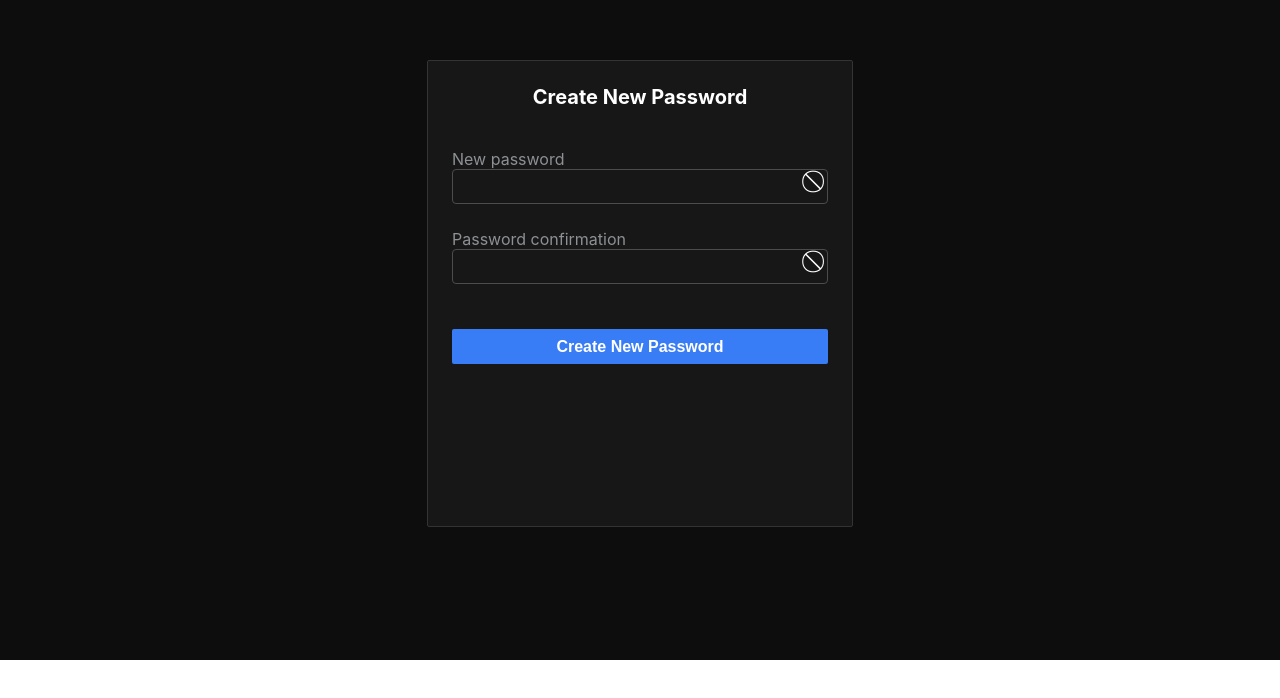
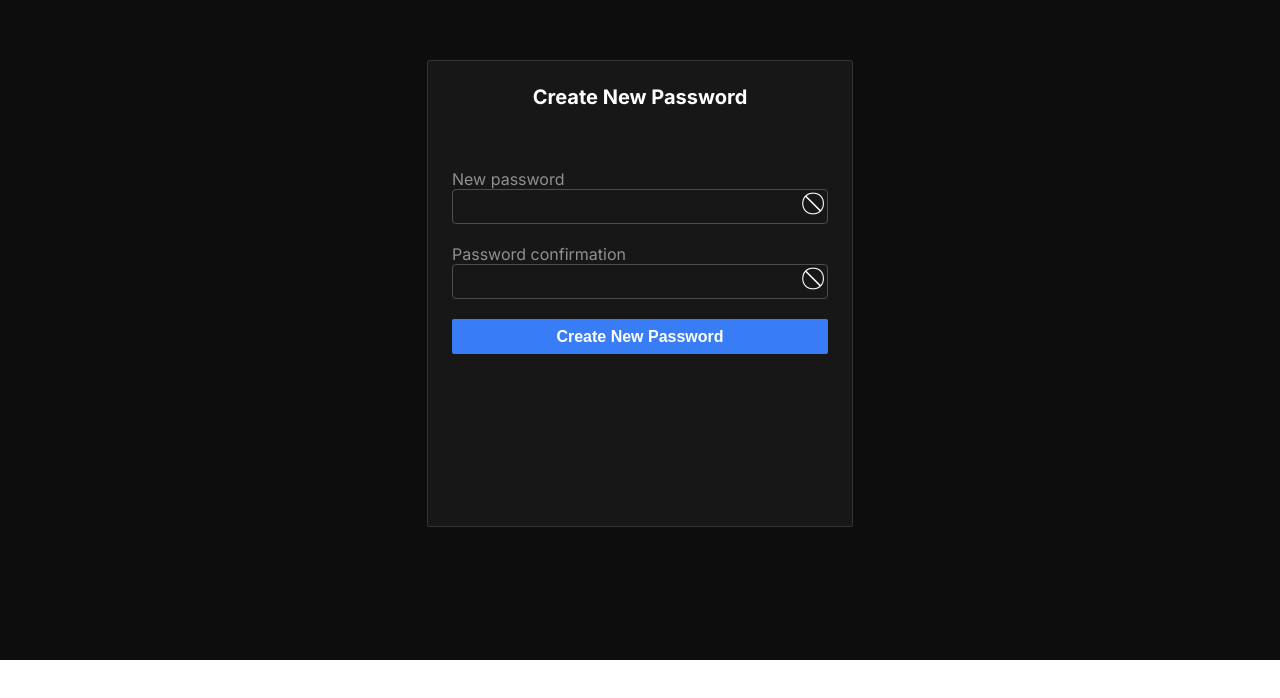
Before and after one commit to FightersForJustice/inctagram, a Next.js app: page /auth/new-password in a window 1280 px wide. Shown: the top 698 px of the page. Built offline with nearby package versions, Linux system fonts and the light colour scheme.

Commit message:
refactor: change structure of common inputs

```diff
--- a/components/auth/NewPassword/NewPassword.tsx
+++ b/components/auth/NewPassword/NewPassword.tsx
@@ -1,7 +1,7 @@
 import { ChangeEvent, useState, FC, PropsWithChildren } from 'react'
 import { useForm, SubmitHandler } from 'react-hook-form'
 import style from '@/components/auth/Login/LoginForm.module.css'
-import { StyledInputPassword } from '../../common/Inputs/Inputs'
+import { PasswordInput } from '../../common/Inputs/Inputs'
 
 interface IFormInput {
   password: string
@@ -30,10 +30,7 @@ const NewPassword: FC<PropsWithChildren<{}>> = ({ children }) => {
         <h1 style={{ color: 'white', fontWeight: '700', fontSize: '20px' }}>Create New Password</h1>
         <form className={style.FormRoot} style={{ marginTop: '40px' }} onSubmit={handleSubmit(onSubmit)}>
           <div style={{ position: 'relative', marginTop: '20px' }}>
-            <label style={{ color: '#8d9094', position: 'absolute', top: '-20px', left: '0px' }}>
-              New password
-            </label>
-            <StyledInputPassword
+            <PasswordInput
               validation={{
                 ...register('password', {
                   required: true,
@@ -45,11 +42,11 @@ const NewPassword: FC<PropsWithChildren<{}>> = ({ children }) => {
                 })
               }}
               id="password"
+              label='New password'
             />
           </div>
           <div style={{ position: 'relative', marginTop: '20px' }}>
-            <label style={{ color: '#8d9094', position: 'absolute', top: '-20px', left: '0px' }}> Password confirmation</label>
-            <StyledInputPassword
+            <PasswordInput
               validation={{
                 ...register('confirmPassword', {
                   required: true,
@@ -61,6 +58,7 @@ const NewPassword: FC<PropsWithChildren<{}>> = ({ children }) => {
                 })
               }}
               id="confirmPassword"
+              label='Password confirmation'
             />
           </div>
           <div style={{ color: '#8d9094' }}>
--- a/components/common/Inputs/Inputs.module.scss
+++ b/components/common/Inputs/Inputs.module.scss
@@ -1,15 +1,58 @@
-@import url('https://fonts.googleapis.com/css2?family=Inter:wght@100;200;300;400;500;600;700;800;900&display=swap'); /*  ?  */
+@import url('https://fonts.googleapis.com/css2?family=Inter:wght@100;200;300;400;500;600;700;800;900&display=swap');
+/*  ?  */
 
-.mainInput {
+
+.FormField {
   display: flex;
+  align-items: baseline;
+  justify-content: space-between;
+  padding-bottom: 25px;
+}
+
+.Input {
+  width: 100%;
+  display: inline-flex;
+  align-items: center;
   justify-content: center;
-  color: #fff;
+  border-radius: 4px;
+  border: 1px solid var(--dark-100, #4c4c4c);
+  font-size: 15px;
+  color: white;
+  background-color: var(--black-a5);
+  box-shadow: 0 0 0 1px var(--black-a9);
+}
+
+.Input:hover {
+  box-shadow: 0 0 0 1px black;
+}
+
+.Input:focus {
+  box-shadow: 0 0 0 2px black;
+}
+
+.Input::selection {
+  background-color: var(--black-a9);
+  color: white;
+}
+
+.Input {
+  padding: 0 10px;
+  height: 35px;
+  line-height: 1;
+}
+
+.Label {
+  font-family: 'Inter';
+  float: left;
+  color: #8d9094;
   font-size: 16px;
-  font-family: Inter;
-  background: var(--primary-500, #397df6);
-  border: 1px solid #4c4c4c;
-  border-radius: 2px;
-  width: 330px;
-  padding: 8px 11px;
+  font-weight: 400;
+}
+
+.EyeButton {
+  position: absolute;
+  right: 10px;
+  font-size: 22px;
+  color: white;
   cursor: pointer;
 }
--- a/components/common/Inputs/Inputs.tsx
+++ b/components/common/Inputs/Inputs.tsx
@@ -1,34 +1,26 @@
-import style from '@/components/auth/Login/LoginForm.module.css'
+import style from './Inputs.module.scss'
 import { useState } from 'react'
 
-interface IStyledInputProps extends React.HTMLAttributes<HTMLInputElement> {
+interface IMainInputProps extends React.HTMLAttributes<HTMLInputElement> {
   validation?: object
   type?: string
+  label?: string
 }
 
-const StyledInput: React.FC<IStyledInputProps> = ({ validation, ...props }) => {
-  return <div className={style.FormField} style={{ position: 'relative' }} >
-    <input className={style.Input}  {...props} {...validation} />
-  </div>
+export const MainInput: React.FC<IMainInputProps> = ({ validation, ...props }) => {
+  return <>
+    {props.label && <label htmlFor={props.id} className={style.Label}>{props.label}</label>}
+    <input className={style.Input} {...props} {...validation} />
+  </>
 }
 
-export const StyledInputPassword: React.FC<IStyledInputProps> = ({ ...props }) => {
+export const PasswordInput: React.FC<IMainInputProps> = ({ ...props }) => {
   const [isPasswordShown, setIsPasswordShown] = useState(false)
   return <div style={{ position: 'relative' }}>
-    <StyledInput {...props} type={isPasswordShown ? 'text' : 'password'} />
+    <MainInput {...props} type={isPasswordShown ? 'text' : 'password'} />
     <span
-      style={
-        {
-          position: 'absolute',
-          right: '10px',
-          marginTop: '-62px',
-          fontSize: '22px',
-          color: 'white',
-          cursor: 'pointer'
-        }}
+      className={style.EyeButton}
       onClick={() => setIsPasswordShown(prev => !prev)}
     >{isPasswordShown ? <span>&#8413;</span> : <span>&#8416;</span>}</span>
   </div>
 }
-
-export default StyledInput
```
Also changed, not shown: components/auth/ForgotPassword/ForgotPassword.tsx (+4 -6 lines).
